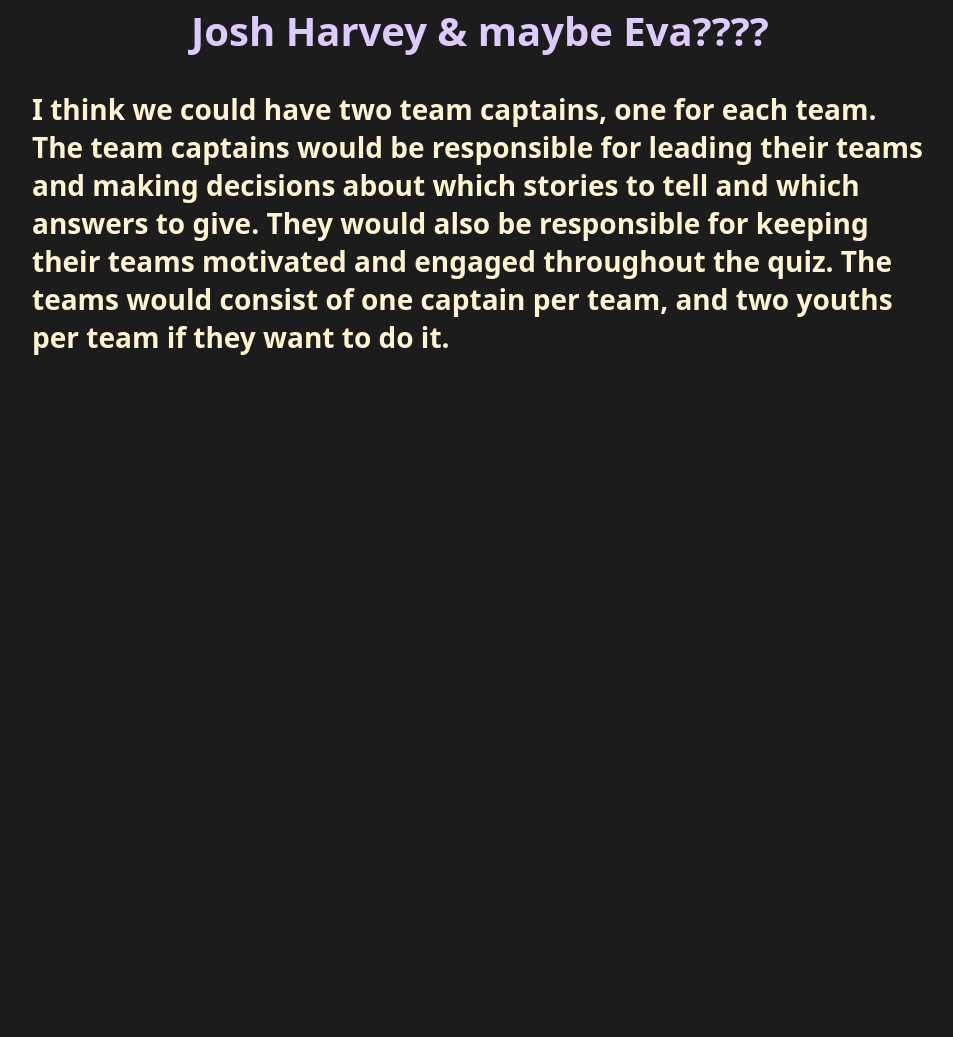
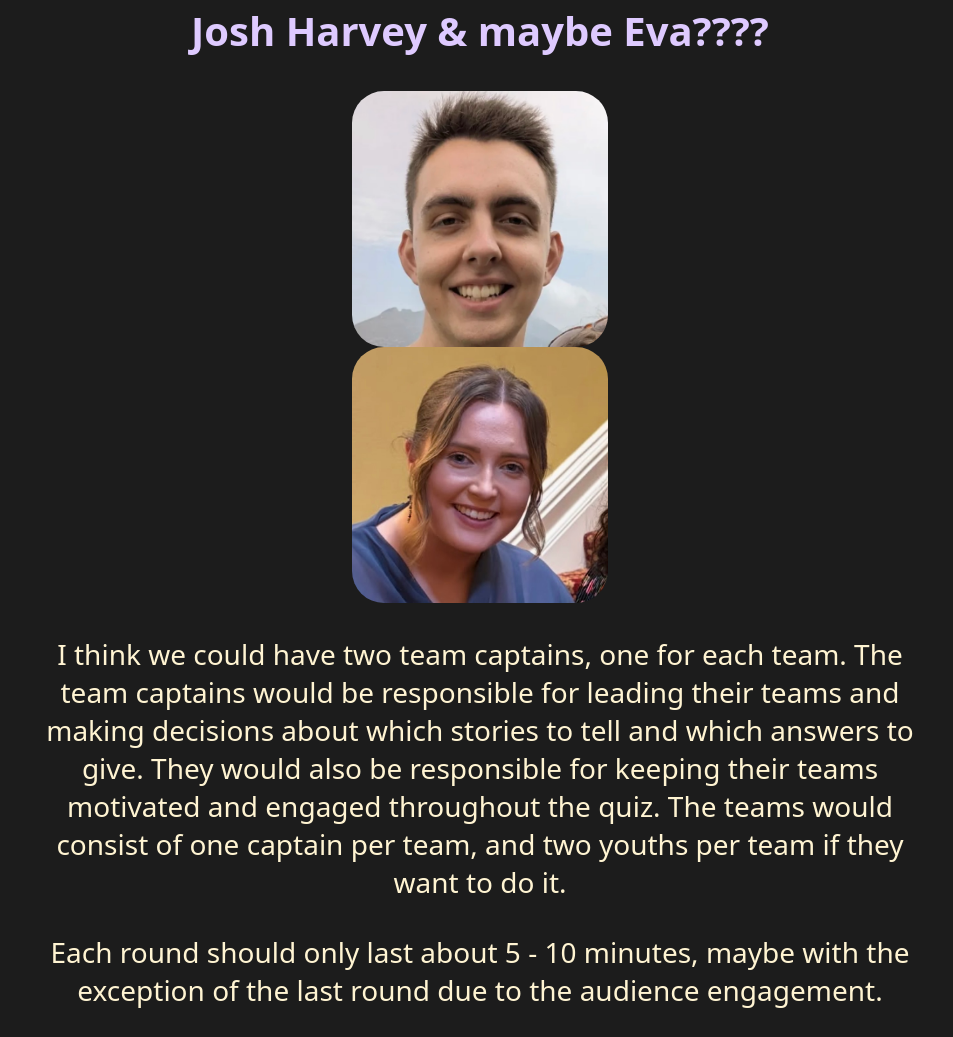
Before and after one commit to ImDefinitleyNotMax/Website, a plain HTML site: page sbc.html in a window 1280 px wide. Shown: the part 4422-5459 px from the top of the page, without its empty margins (160-1113 px from the left). Before the commit the page ends 4811 px from the top, so only its background shows below. Drawn offline with Linux system fonts and the light colour scheme.

Commit message:
Refactor code structure for improved readability and maintainability

```diff
--- a/sbc.html
+++ b/sbc.html
@@ -151,7 +151,13 @@
 
                     <div class="team-captains">
                         <h1>Team Captains</h1>
-                        <h2>Josh Harvey &amp; maybe Eva????
+                        <h2>Josh Harvey &amp; maybe Eva????</h2>
+
+                        <div class="captain-photos">
+                            <img src="Assets/sbc/JOSH.jpeg" alt="Josh Harvey">
+                            <img src="Assets/sbc/EVA.jpeg" alt="Eva">
+                        </div>
+
                         <p>
                             I think we could have two team captains, one for each team. The team captains would be responsible for leading their
                             teams and making decisions about which stories to tell and which answers to give. They would also be responsible for
@@ -159,6 +165,12 @@
 
                             The teams would consist of one captain per team, and two youths per team if they want to do it.
                         </p>
+
+                        <p>
+                            Each round should only last about 5 - 10 minutes, maybe with the exception of the last round due to the audience engagement.
+                        </p>
+
+
                     </div>
                 </div>
             </div>
--- a/style.css
+++ b/style.css
@@ -612,6 +612,25 @@ input[type=submit]:hover {
   color: #decaff;
 }
 
+.team-captains p {
+  font-size: clamp(1rem, 3vw, 1.75rem);
+  text-align: center;
+  margin-top: 2rem;
+  margin-left: auto;
+  margin-right:auto;
+  color: #fff4d2;
+  font-weight: normal;
+}
+
+.team-captains img {
+  width: 20% ;
+  height: auto;
+  border-radius: 32px;
+  display: block;
+  margin-bottom: 1rem;
+  margin: auto;
+}
+
 /* photography Page */
 
 /* ---------- Carousel (moves by itself; click a photo to pause and enlarge it) ---------- */
```
Also changed, not shown: Assets/sbc/EVA.jpeg (added), Assets/sbc/JOSH.jpeg (added).
